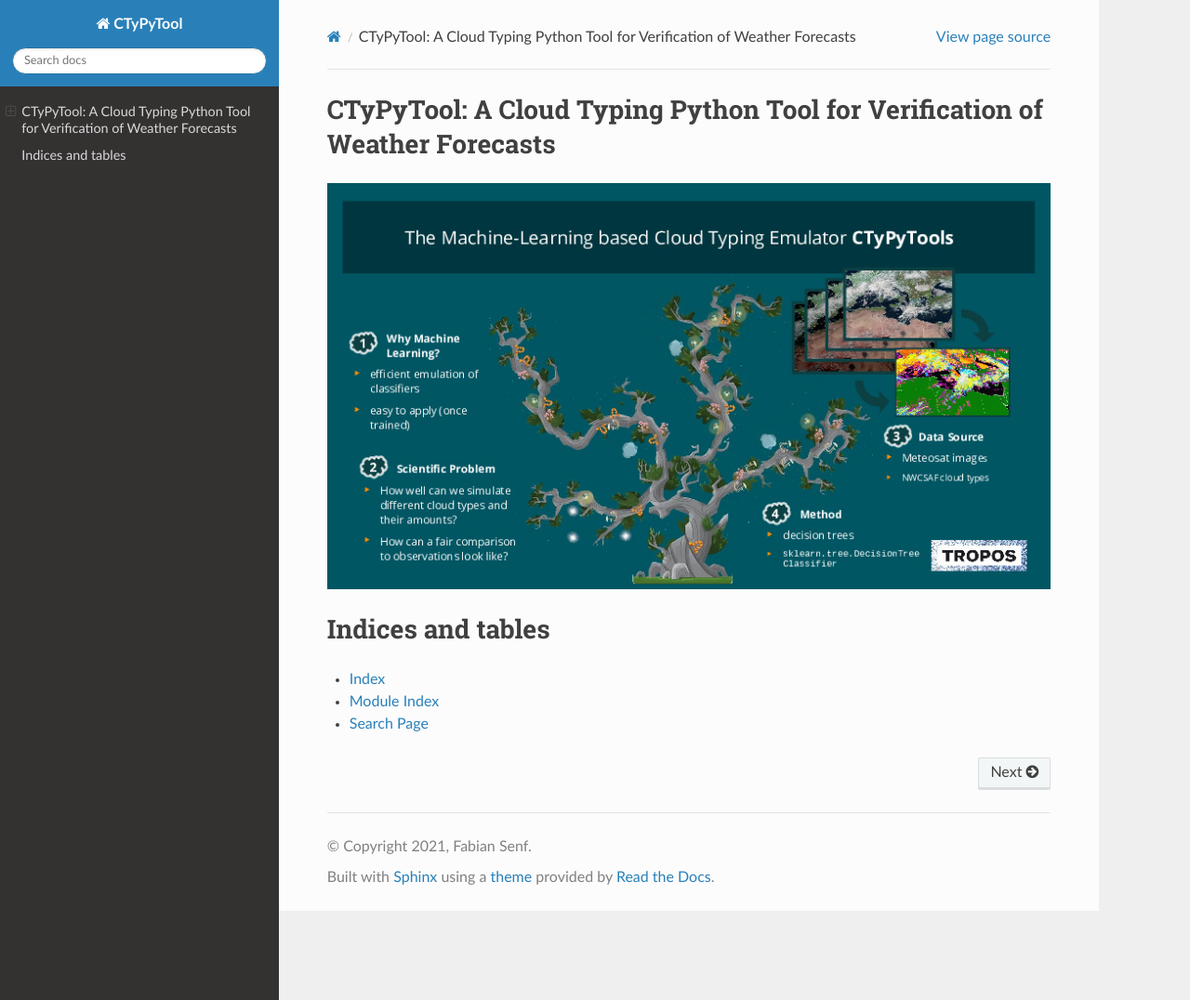
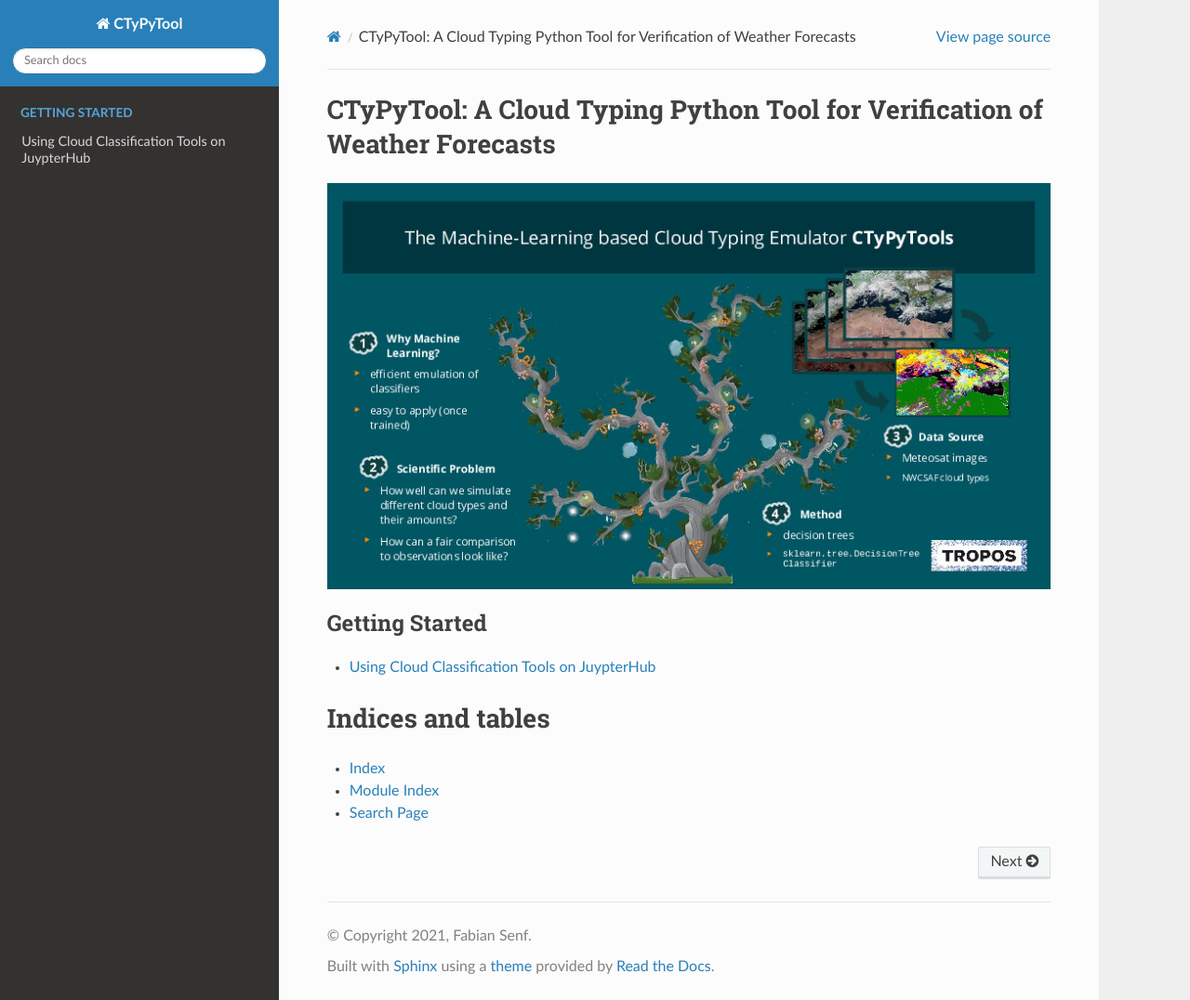
Before and after one commit to fsenf/CTyPyTool, a Sphinx documentation site: the page built from docs/index.rst, in a window 1280 px wide and 1076 px high. Shown: the whole window at 93% size. Built offline with Sphinx 7.4.7 and the Read the Docs theme 2.0.0, drawn with Linux system fonts in a browser that asks for light colours.

Commit message:
added getting started on jupyterhub to index

```diff
--- a/docs/index.rst
+++ b/docs/index.rst
@@ -20,6 +20,13 @@ CTyPyTool: A Cloud Typing Python Tool for Verification of Weather Forecasts
 
 .. toctree::
    :maxdepth: 1
+   :caption: Getting Started
+
+   Running_Notebooks_on_DKRZ_JupyterHub.md
+
+
+.. toctree::
+   :maxdepth: 1
    :caption: Examples
 
    source/Application_of_a_pretrained_classifier.ipynb
```
